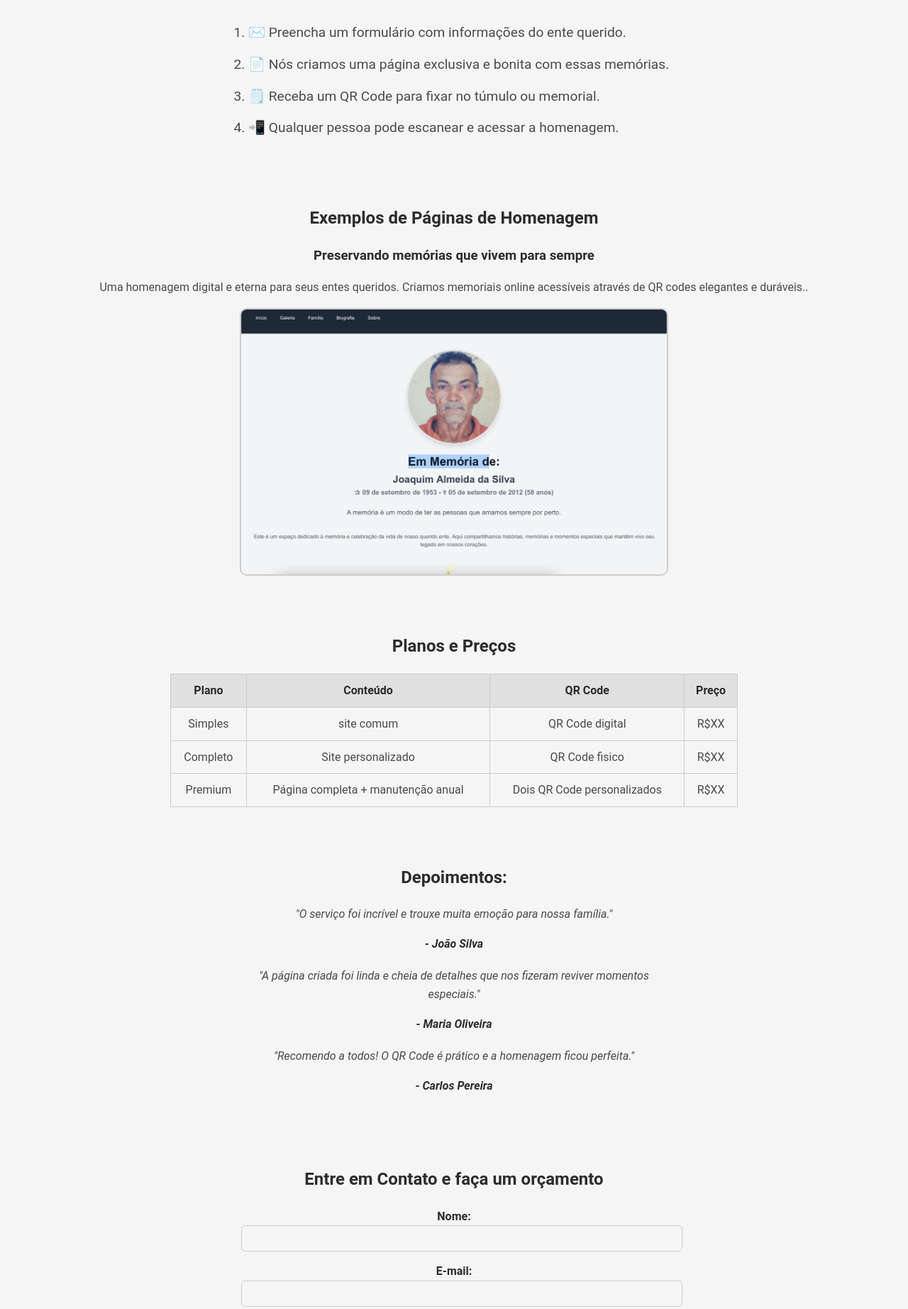
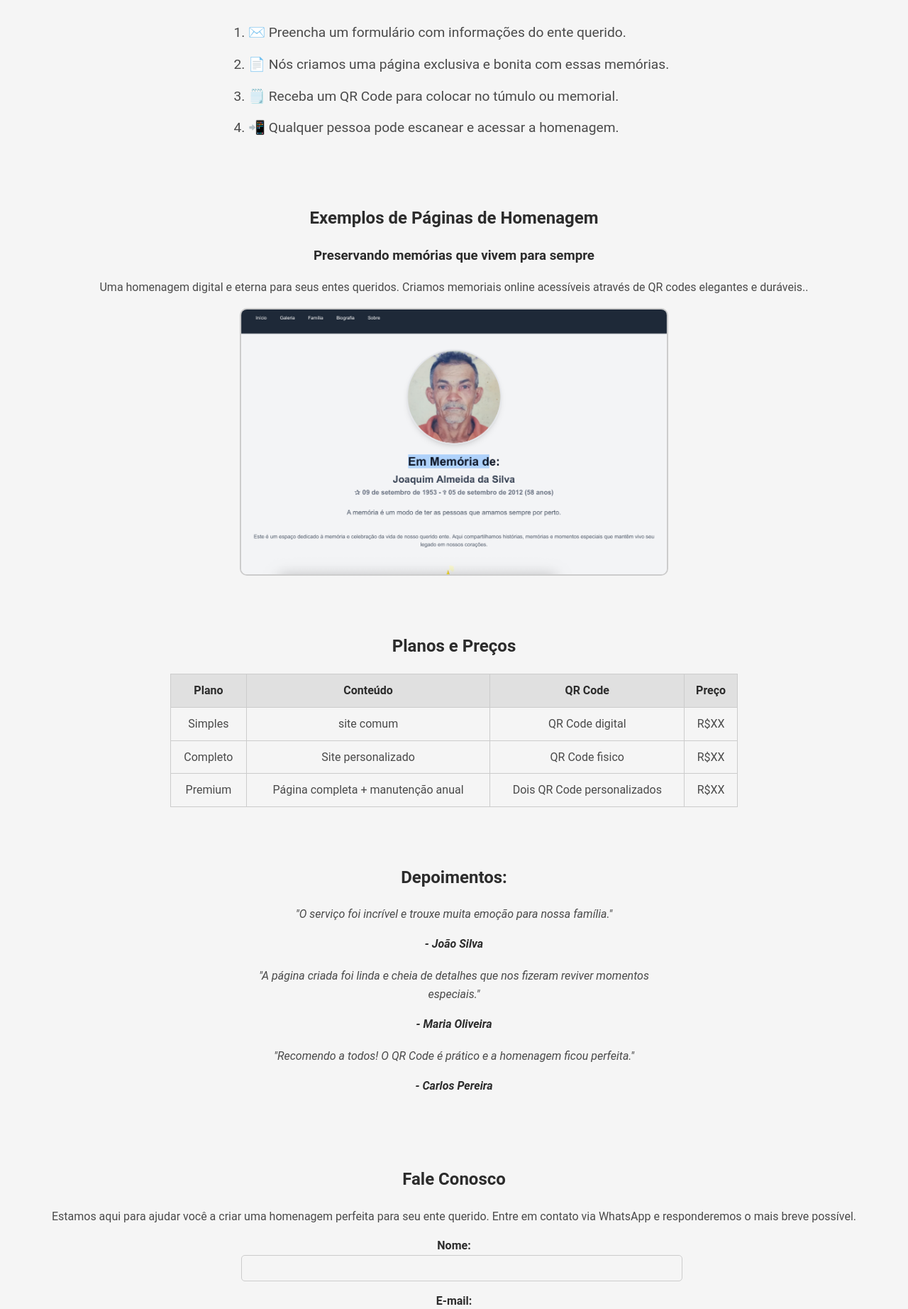
Before and after one commit to Nunes198/site-principal, a React (Create React App) app: page / in a window 1280 px wide. Shown: the part 1508-3352 px from the top of the page at 71% size. Built offline with nearby package versions, Linux system fonts and the light colour scheme.

Commit message:
adicao de frase

```diff
--- a/src/App.css
+++ b/src/App.css
@@ -76,13 +76,13 @@ ul {
 
 /* Cabeçalho */
 header {
-  background-color: #E0E0E0; /* Cinza neutro suave */
+  background-color: #8c8b8b; /* Cinza neutro suave */
   color: #F5F5F5; /* Texto em cinza claro */
   padding: 20px;
   display: flex;
   justify-content: space-between;
   align-items: center;
-  border-bottom: 1px solid #CCCCCC; /* Borda cinza médio */
+  border-bottom: 1px solid #727171; /* Borda cinza médio */
   height: 200px; /* Altura do cabeçalho */
 }
 
--- a/src/App.js
+++ b/src/App.js
@@ -62,7 +62,7 @@ function App() {
         <ol>
           <li>   ✉️ Preencha um formulário com informações do ente querido.</li>
           <li>   📄 Nós criamos uma página exclusiva e bonita com essas memórias.</li>
-          <li>   🗒️ Receba um QR Code para fixar no túmulo ou memorial.</li>
+          <li>   🗒️ Receba um QR Code para colocar no túmulo ou memorial.</li>
           <li>   📲 Qualquer pessoa pode escanear e acessar a homenagem.</li>
         </ol>
       </section>
@@ -148,7 +148,9 @@ function App() {
 
       {/* Formulário de Contato */}
       <section id="contato" className="contact">
-        <h2>Entre em Contato e faça um orçamento</h2>
+        <h2>Fale Conosco</h2>
+        <p>Estamos aqui para ajudar você a criar uma homenagem perfeita para seu ente querido. Entre em contato via WhatsApp e responderemos o mais breve possível.</p>
+        {/* Formulário de contato */}
         <form
           onSubmit={(e) => {
             e.preventDefault(); // Evita o recarregamento da página
```
